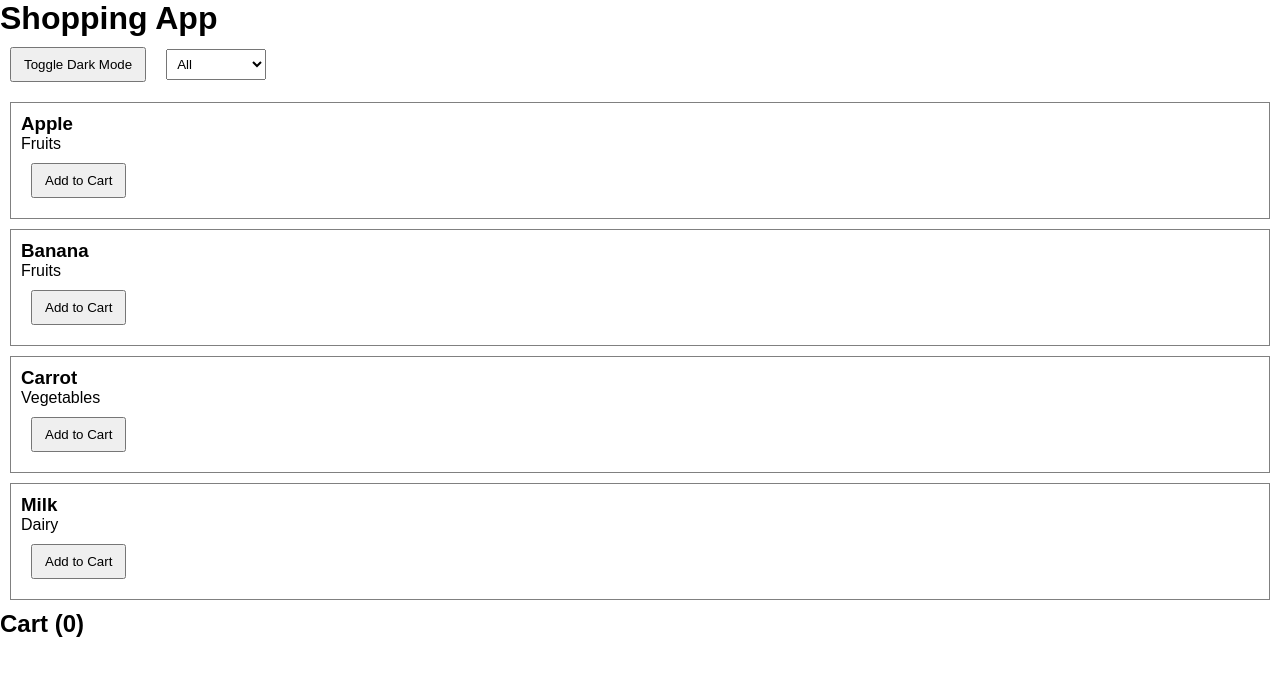
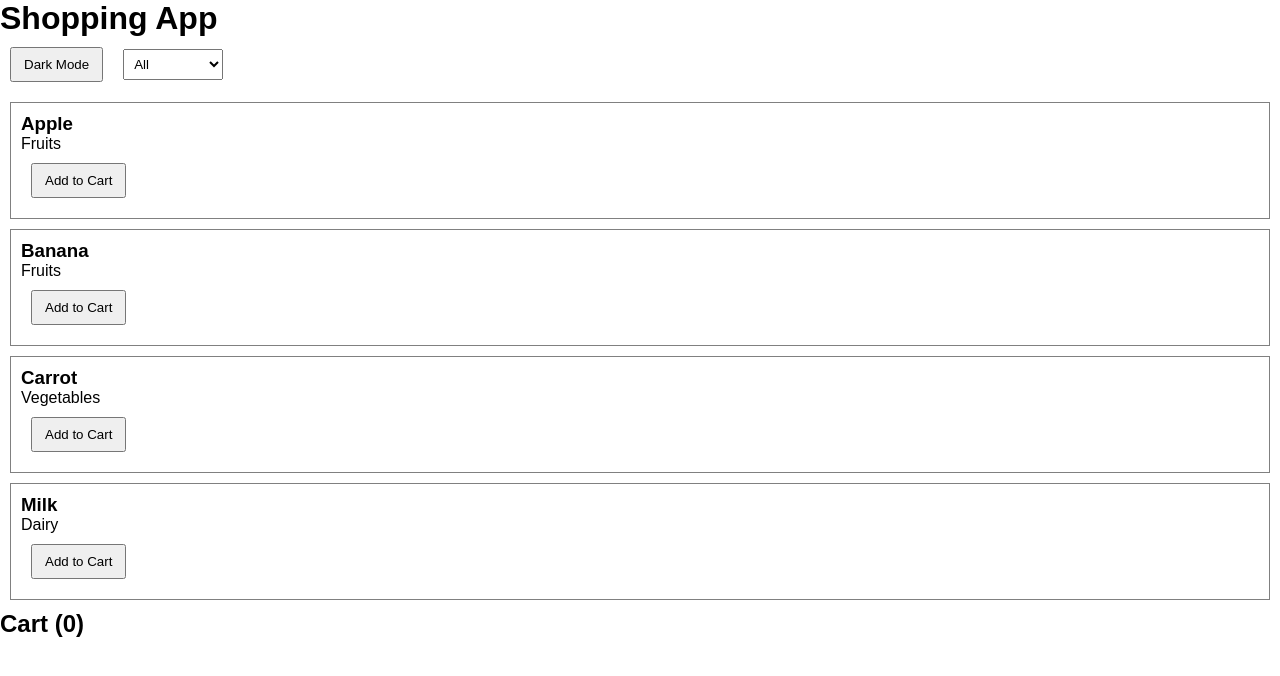
Before and after one commit to mburutabitha373-creator/shopping-app, a React (Vite) app: page / in a window 1280 px wide. Shown: the top 676 px of the page. Built offline with nearby package versions, Linux system fonts and the light colour scheme.

Commit message:
Fix CodeGrade requirements: cart, filter, dark mode, empty state

```diff
--- a/src/App.css
+++ b/src/App.css
@@ -3,14 +3,3 @@
   color: white;
   min-height: 100vh;
 }
-
-button {
-  padding: 8px 12px;
-  margin: 10px;
-  cursor: pointer;
-}
-
-select {
-  padding: 6px;
-  margin: 10px;
-}
--- a/src/App.jsx
+++ b/src/App.jsx
@@ -3,16 +3,10 @@ import "./App.css";
 import ProductList from "./components/ProductList";
 
 function App() {
-  // 🌙 Dark mode state
   const [darkMode, setDarkMode] = useState(false);
-
-  // 🛒 Cart state
   const [cart, setCart] = useState([]);
-
-  // 🔍 Category state
   const [category, setCategory] = useState("All");
 
-  // 📦 Product data (STEP 1)
   const products = [
     { id: 1, name: "Apple", category: "Fruits" },
     { id: 2, name: "Banana", category: "Fruits" },
@@ -20,12 +14,10 @@ function App() {
     { id: 4, name: "Milk", category: "Dairy" },
   ];
 
-  // 🛒 Add to cart function
-  const addToCart = (item) => {
-    setCart([...cart, item]);
+  const addToCart = (product) => {
+    setCart([...cart, product]);
   };
 
-  // 🔍 Filter logic
   const filteredProducts =
     category === "All"
       ? products
@@ -35,12 +27,12 @@ function App() {
     <div className={darkMode ? "dark" : ""}>
       <h1>Shopping App</h1>
 
-      {/* 🌙 Dark Mode Toggle */}
+      {/* DARK MODE (IMPORTANT TEXT MATCH) */}
       <button onClick={() => setDarkMode(!darkMode)}>
-        {darkMode ? "Toggle Light Mode" : "Toggle Dark Mode"}
+        {darkMode ? "Light Mode" : "Dark Mode"}
       </button>
 
-      {/* 🔍 Category Filter */}
+      {/* CATEGORY FILTER */}
       <select value={category} onChange={(e) => setCategory(e.target.value)}>
         <option value="All">All</option>
         <option value="Fruits">Fruits</option>
@@ -48,13 +40,10 @@ function App() {
         <option value="Dairy">Dairy</option>
       </select>
 
-      {/* 🧾 Product List */}
-      <ProductList
-        products={filteredProducts}
-        addToCart={addToCart}
-      />
+      {/* PRODUCTS */}
+      <ProductList products={filteredProducts} addToCart={addToCart} />
 
-      {/* 🛒 Cart */}
+      {/* CART */}
       <h2>Cart ({cart.length})</h2>
     </div>
   );
--- a/src/components/ProductList.jsx
+++ b/src/components/ProductList.jsx
@@ -1,10 +1,18 @@
 import ProductCard from "./ProductCard";
 
 function ProductList({ products, addToCart }) {
+  if (products.length === 0) {
+    return <p>No products available</p>;
+  }
+
   return (
     <div>
-      {products.map((p) => (
-        <ProductCard key={p.id} product={p} addToCart={addToCart} />
+      {products.map((product) => (
+        <ProductCard
+          key={product.id}
+          product={product}
+          addToCart={addToCart}
+        />
       ))}
     </div>
   );
```
